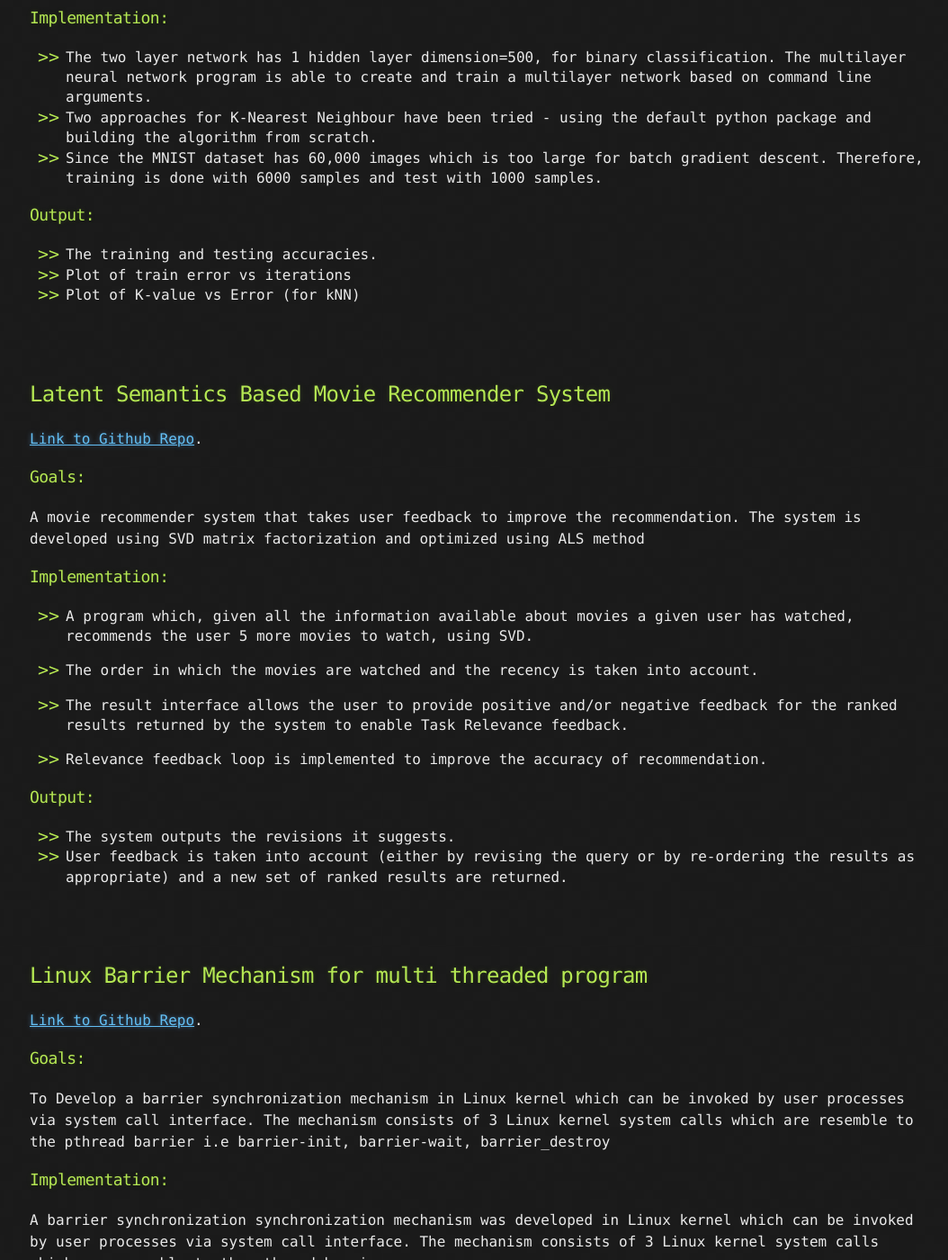
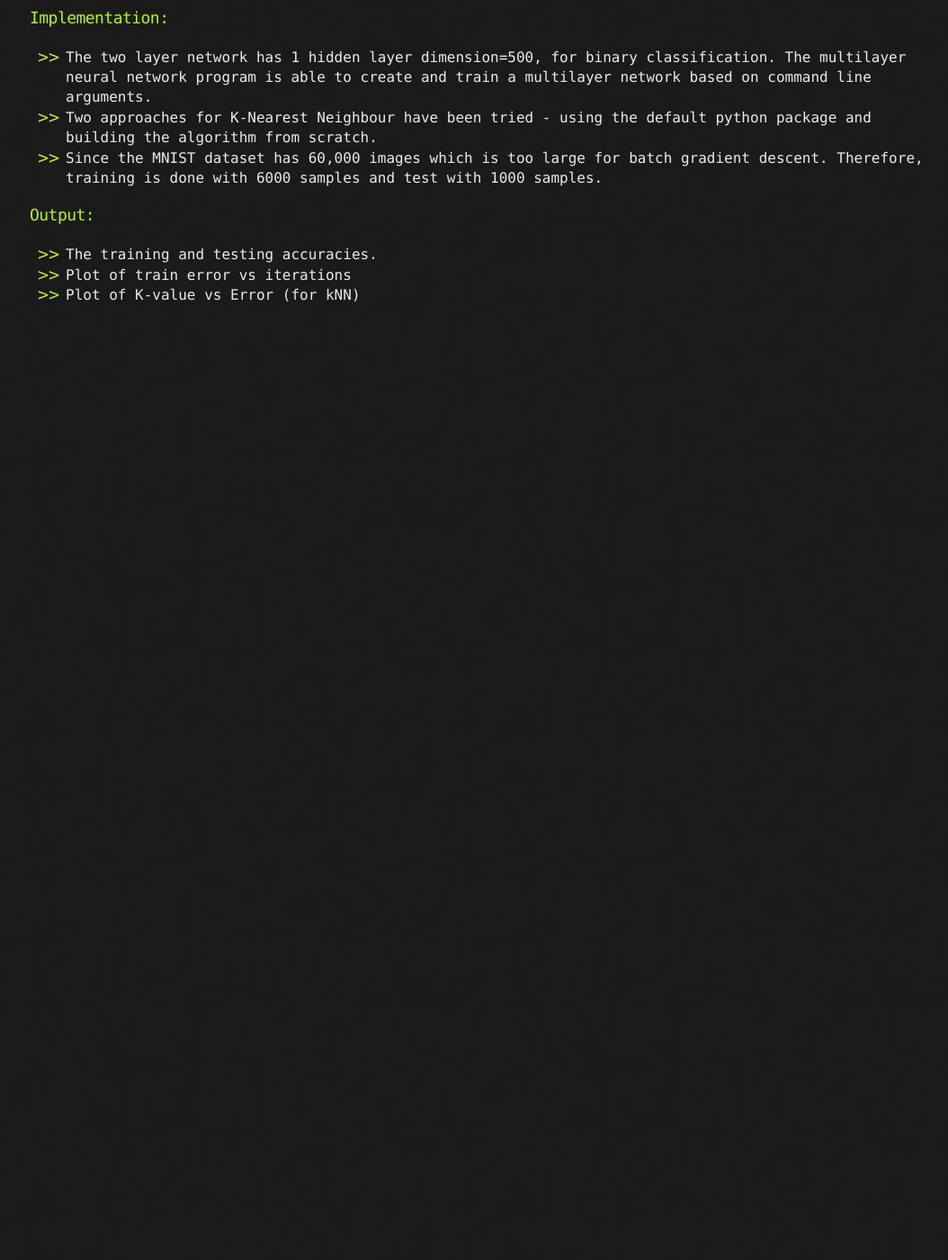
Before and after one commit to dtbinh/jadhavhninad.github.io, a Jekyll site: the page built from DL_AI_Robotics.md, in a window 1280 px wide and 1400 px high, scrolled down 3737 px. Shown: the whole window at 90% size, without its empty margins (107-1161 px from the left). Built offline with Jekyll 4.4.1, drawn with Linux system fonts in a browser that asks for light colours; after the commit the page ends 4185 px from its top, so only the background shows below that; some of the changed text lies outside the part shown.

Commit message:
index updated for DL,AI,robotics project

```diff
--- a/DL_AI_Robotics.md
+++ b/DL_AI_Robotics.md
@@ -72,79 +72,4 @@ To implement a two layer neural network for a binary classifier and a multi laye
 *   Plot of K-value vs Error (for kNN)
 
 <br><br>
-## [](#header-2)Latent Semantics Based Movie Recommender System
-[Link to Github Repo](https://github.com/jadhavhninad/Latent-Semantics-Based-Movie-Recommender-System).
-
-### [](#header-3) Goals:
-A movie recommender system that takes user feedback to improve the recommendation. The system is developed using SVD matrix factorization and optimized using ALS method
-
-### [](#header-3) Implementation:
-*   A program which, given all the information available about movies a given user has watched, recommends the user 5 more movies to watch, using SVD.
-
-*   The order in which the movies are watched and the recency is taken into account.
-
-*   The result interface allows the user to provide positive and/or negative feedback for the ranked results returned by the system to enable Task  Relevance feedback.
-
-*   Relevance feedback loop is implemented to improve the accuracy of recommendation.
-
-
-### [](#header-3) Output:
-*   The system outputs the revisions it suggests.
-*   User feedback is taken into account (either by revising the query or by re-ordering the results as appropriate) and a new set of ranked results are returned.
-
-<br><br>
-## [](#header-2)Linux Barrier Mechanism for multi threaded program
-[Link to Github Repo](https://github.com/jadhavhninad/Linux-Barrier-Mechanism-for-multi-threaded-program).
-
-### [](#header-3) Goals:
-To Develop a barrier synchronization mechanism in Linux kernel which can be invoked by user processes via system call interface. The mechanism consists of 3 Linux kernel system calls which are resemble to the pthread barrier i.e barrier-init, barrier-wait, barrier_destroy
-
-### [](#header-3) Implementation:
-A barrier synchronization synchronization mechanism was developed in Linux kernel which can be invoked by user processes via system call interface. The mechanism consists of 3 Linux kernel system calls which are resemble to the pthread barrier:
-
-*   barrier_init(unsigned int count, unsigned int *barrier_id, signed int timeout) – to initiate a barrier in the caller’s address space.
-
-*   barrier_wait(unsigned int barrier_id) – to wait for a barrier synchronization.
-
-*   barrier_destroy(unsigned int barrier_id) – to destroyed the barrier of the id barrier_id.
-
-Since Linux system calls are statically defined and compiled into the kernel, the kernel was rebuilt with new system calls. To demonstrate your barrier implementation, a testing program was developed. The testing program forks two child processes. In each child process, there are 5 threads to exercise the 1 st barrier and additional 20 threads use the 2nd barrier. Each thread sleeps a random amount of time.
-
-### [](#header-3) Output:
-*   New Kernal image.
-
-<br><br>
-## [](#header-2)Dynamic Instrumentation In Kernel Modules
-[Link to Github Repo](https://github.com/jadhavhninad/Kprobes-on-RB-tree-kernel-data-structure).
-
-### [](#header-3) Goals:
-Linux has static and dynamic tracing facilities with which callback functions can be invoked when trace points (or probes) are hit. A kernel module was developed that uses kprobe API to add and remove dynamic probes in any kernel programs. With the module’s device file interface, a user program can place a kprobe on a specific line of kernel code, access kernel information and variables.
-
-### [](#header-3) Implementation:
-
-!["Implementation Schema"]({{ site.url }}/assets/images/kprobes.png)
-
-
-### [](#header-3) Output:
-Trace data items to be collected by kprobe handler
-*   the address of the kprobe, the pid of the running process that hits the probe,
-*   time stamp (x86 TSC),
-*   rb_object objects traversed in the RB tree while performing the corresponding functions
-
-<br><br>
-## [](#header-2)Machine Learning Repository for Different Datasets
-[Link to Github Repo](https://github.com/jadhavhninad/ML-for-Different-Datasets).
-
-### [](#header-3) Goals:
-To try different Machine Learning algorithms on datasets to get better understanding of their implementation and insights in performance
-
-### [](#header-3) Implementation:
-Each Dataset has its own directory which states the different algorithms used and their comparisons.
-
-### [](#header-3) Output:
-*   Error plots
-*   Behavior for different parameter values
-
-<br><br>
-
 ---
```
Also changed, not shown: index.md (+14 -2 lines).
